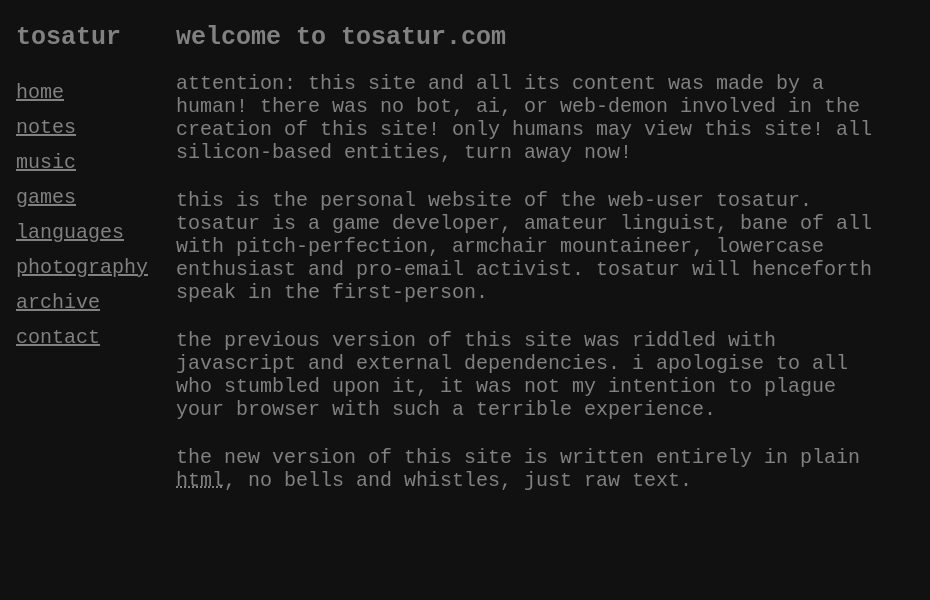
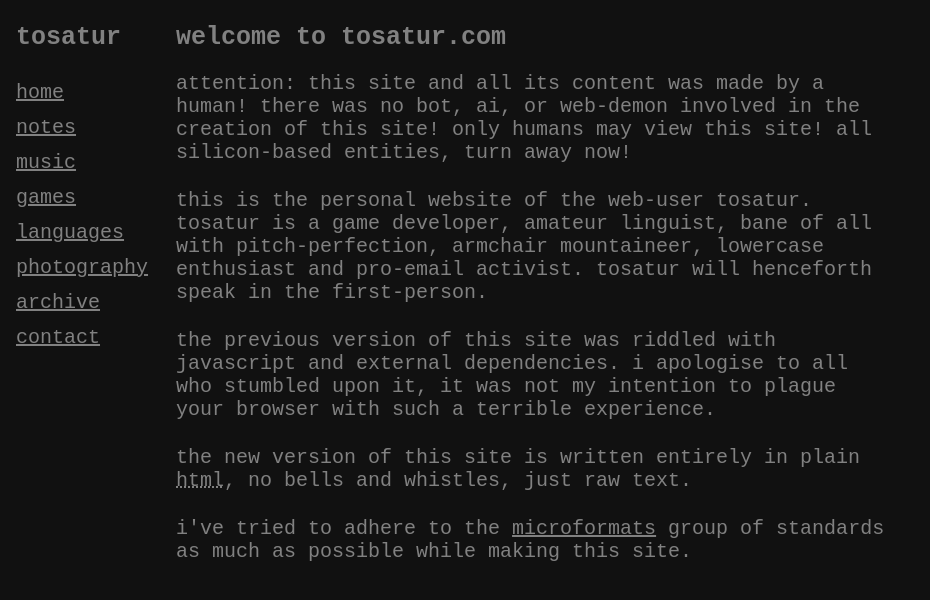
Before and after one commit to tosatur/tosatur-site, a plain HTML site: page tosatur/index.html in a window 1280 px wide. Shown: the whole page, without its empty margins (0-930 px from the left). Drawn offline with Linux system fonts and the light colour scheme.

Commit message:
home page edits

```diff
--- a/tosatur/index.html
+++ b/tosatur/index.html
@@ -2,6 +2,7 @@
 <html>
     <head>
         <link rel="stylesheet" href="css/style.css">
+        <title>home</title>
     </head>
     <body>
 
@@ -26,6 +27,8 @@
             <p>the previous version of this site was riddled with javascript and external dependencies. i apologise to all who stumbled upon it, it was not my intention to plague your browser with such a terrible experience.</p>
 
             <p>the new version of this site is written entirely in plain <abbr title="hypertext markup language">html</abbr>, no bells and whistles, just raw text.</p>
+
+            <p>i've tried to adhere to the <a href="http://microformats.org/">microformats</a> group of standards as much as possible while making this site.</p>
         </div>
 
     </body>
```
